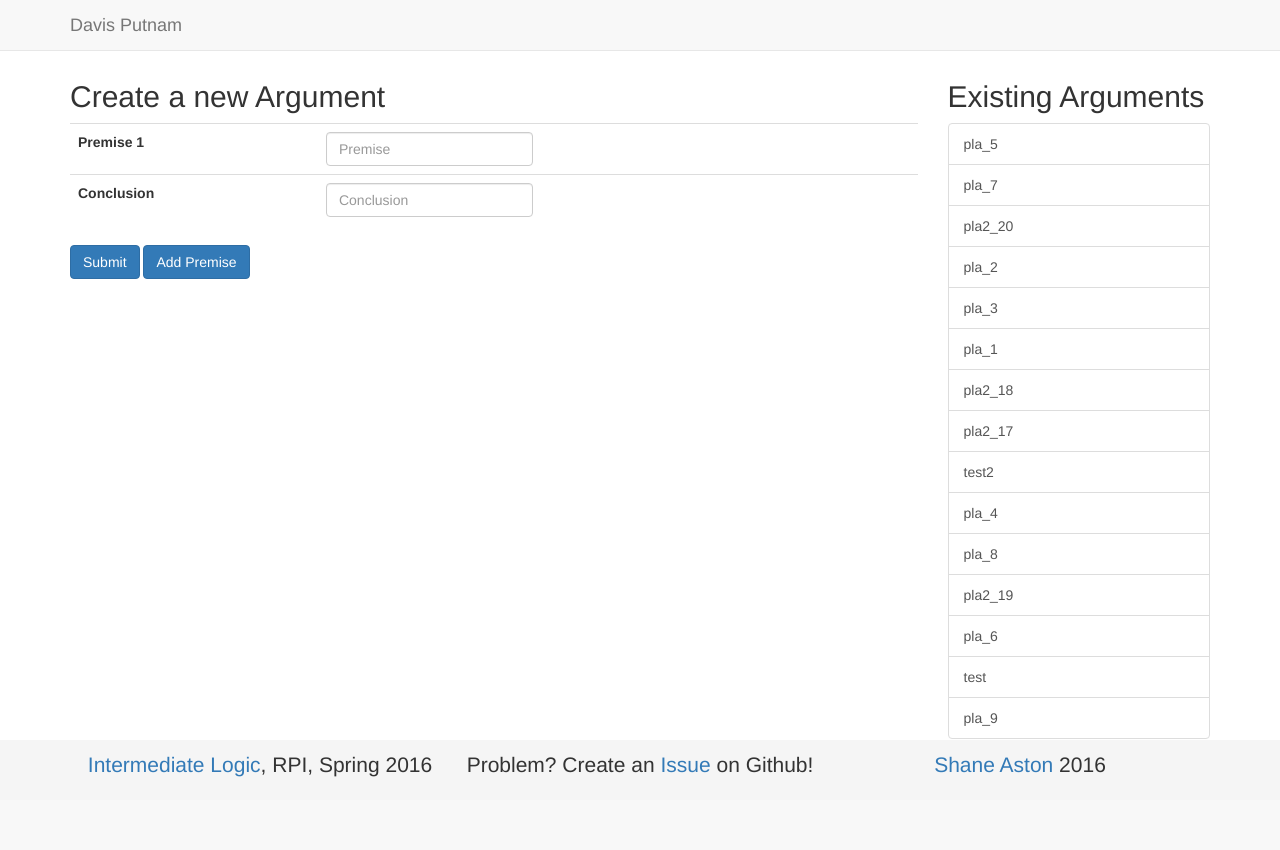
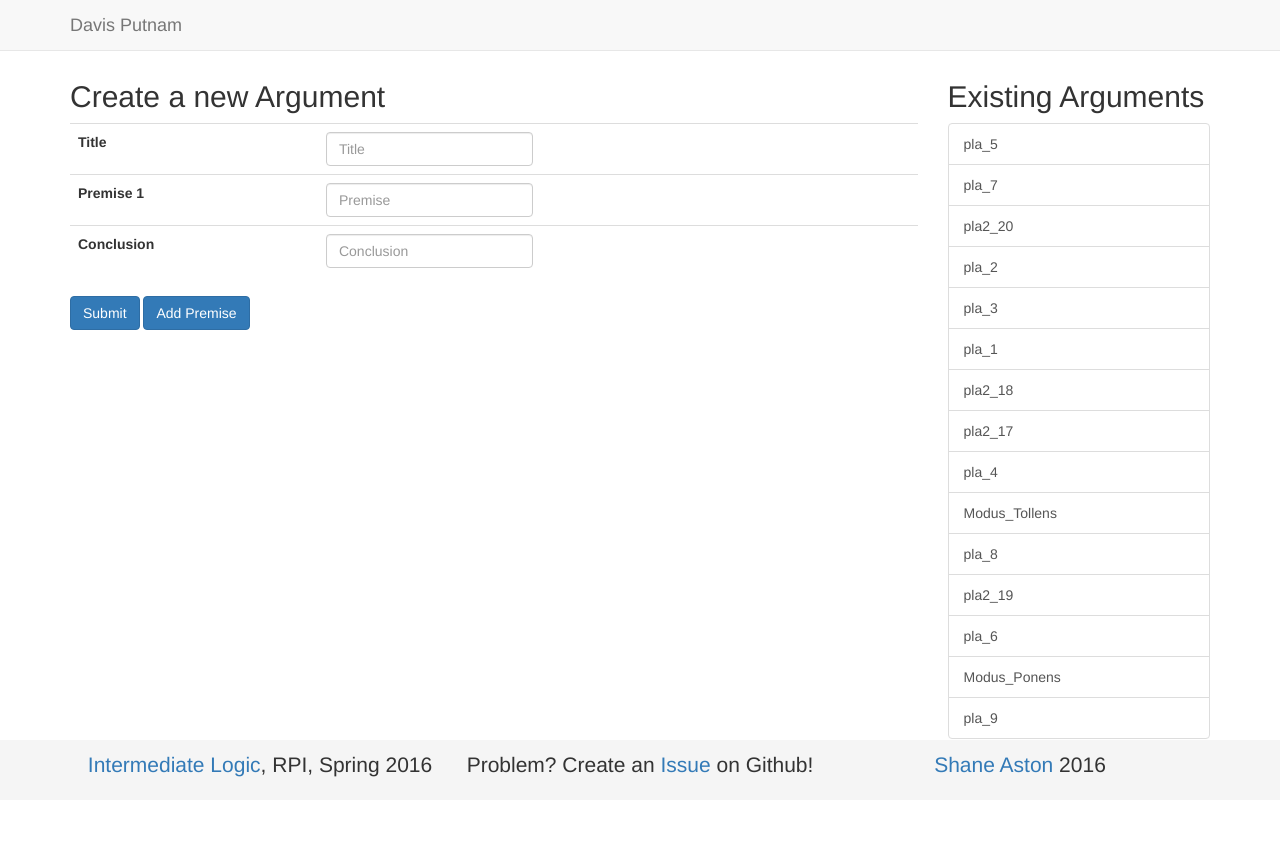
Before and after one commit to Bram-Hub/DP-Visuals, a Flask app: page / in a window 1280 px wide. Before the commit the page ends 777 px from the top, so only its background shows below. Run offline with Flask 2, Linux system fonts and the light colour scheme; some libraries are stand-ins or nearby versions.

Commit message:
create arguments from form

```diff
--- a/server.py
+++ b/server.py
@@ -1,18 +1,57 @@
-from flask import Flask, render_template, g, abort, request, session
+from flask import Flask, render_template, g, abort, request, flash, get_flashed_messages
 from ete3 import Tree, TreeStyle, TextFace
 import os
 
 from davisputnam import main
 from davisputnam import satisfiable
+from davisputnam import parse
 
 app = Flask(__name__)
+app.secret_key = "$3cR3t"
+
 
 @app.route("/", methods=['GET', 'POST'])
 def index():
     if request.method == 'POST':
+        premises = []
+        conclusion = None
+        title = None
+
         for key in request.form:
-            print key, request.form[key]
+            if key == "conclusion":
+                if request.form[key] == "":
+                    flash("Conclusion can't be empty!", "error")
+                else:
+                    conclusion = request.form[key]
+                    parsed = parse.parse(conclusion)
+                    if parsed is None:
+                        flash("Coundn't parse conclusion: %s" % conclusion, "error")
+            elif key == "title":
+                if request.form[key] == "":
+                    flash("Title can't be empty!", "error")
+                else:
+                    existing_arguments = os.listdir("static/inputs")
+                    title = request.form[key].strip().replace(" ", "_") + ".txt"
+                    if title in existing_arguments:
+                        flash("An argument with this name already exists!", "error")
+            else:
+                if request.form[key] != "":
+                    premise = request.form[key]
+                    parsed = parse.parse(premise)
+                    if parsed is None:
+                        flash("Couldn't parse premise: %s" % premise, "error")
+                    else:
+                        premises.append(premise)
 
+        if len(get_flashed_messages()) == 0:
+            f = open("static/inputs/" + title, 'w')
+            for premise in premises:
+                f.write(premise + "\n")
+            f.write(conclusion + "\n")
+
+            f.close()
+
+    # load all of the existing arguments
     g.arguments = os.listdir("static/inputs")
     for i in range(0, len(g.arguments)):
         g.arguments[i] = g.arguments[i].split(".")[0]
--- /dev/null
+++ b/static/inputs/Modus_Ponens.txt
@@ -0,0 +1,3 @@
+P->Q
+P
+Q
--- /dev/null
+++ b/static/inputs/Modus_Tollens.txt
@@ -0,0 +1,3 @@
+P->Q
+~Q
+~P
--- a/static/inputs/test.txt
+++ /dev/null
@@ -1,4 +0,0 @@
-A->(B^C)
-C<->B
-~C
-~A
--- a/static/inputs/test2.txt
+++ /dev/null
@@ -1,4 +0,0 @@
-A^(BvC)
-(~CvH)->(H->~H)
-A^B
-Q
--- a/templates/index.html
+++ b/templates/index.html
@@ -14,6 +14,10 @@
             <h2>Create a new Argument</h2>
             <form action="/" method="POST" class="form-inline">
                 <table class="table" id="premises">
+                    <tr>
+                        <td><label for="title">Title</label></td>
+                        <td><input type="text" class="form-control" name="title" placeholder="Title"></td>
+                    </tr>
                     <tr id="1">
                         <td><label for="1">Premise 1</label></td>
                         <td><input type="text" class="form-control" name="1" placeholder="Premise"></td>
--- a/templates/layout.html
+++ b/templates/layout.html
@@ -7,14 +7,28 @@
     <style>
       .container {min-width: 75%; display: block;}
 
-      .footer {
-        position: absolute;
-        bottom: 0;
-        width: 100%;
-        /* Set the fixed height of the footer here */
+      html,
+      body {
+        height: 100%;
+        /* The html and body elements cannot have any padding or margin. */
+      }
+
+      /* Wrapper for page content to push down footer */
+      #wrap {
+        min-height: 100%;
+        height: auto;
+        /* Negative indent footer by its height */
+        margin: 0 auto -60px;
+        /* Pad bottom by footer height */
+        padding: 0 0 60px;
+
+      }
+
+      /* Set the fixed height of the footer here */
+      #footer {
         height: 60px;
         background-color: #f5f5f5;
-        padding-top:10px;
+        padding-top: 10px;
       }
     </style>
     {% block links %}{% endblock %}
```
Also changed, not shown: static/outputs/Modus_Ponens.png (added), static/outputs/Modus_Tollens.png (added), static/outputs/a.png (added).
